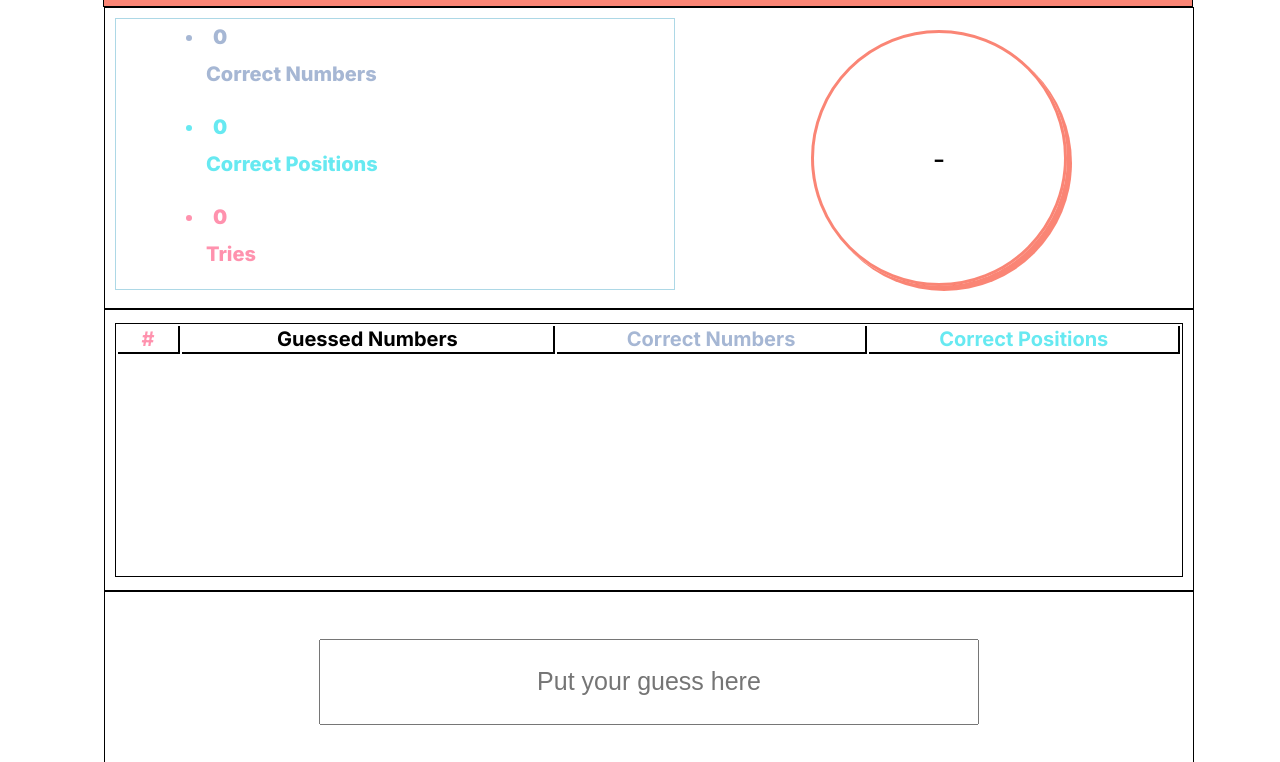
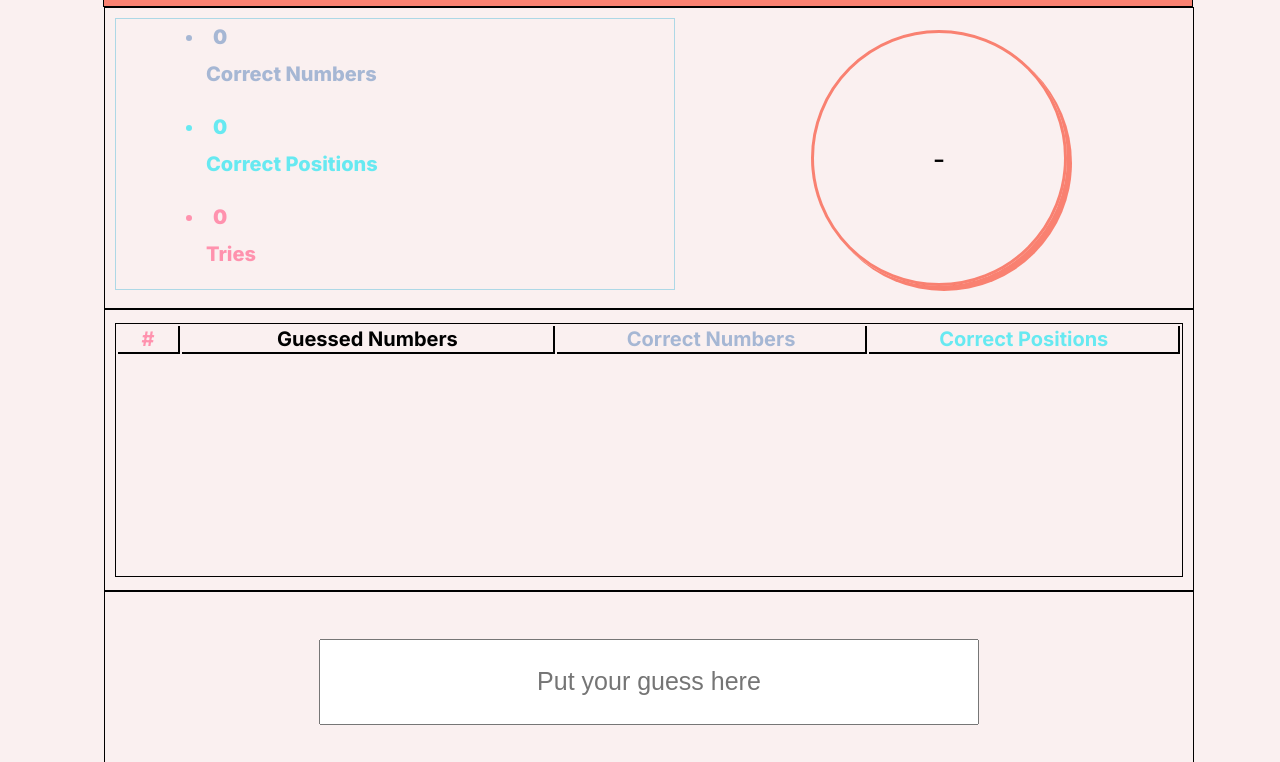
Before and after one commit to tevBoyz/Numbers, a plain HTML site: page index.html in a window 1280 px wide. Shown: the part 85-847 px from the top of the page. Drawn offline with Linux system fonts and the light colour scheme.

Commit message:
Update background color

```diff
--- a/styles.css
+++ b/styles.css
@@ -5,6 +5,7 @@ body {
   justify-content: center;
   align-items: flex-start;
   font-family: "Inter", sans-serif;
+  background-color: #faf0f0;
 }
 
 .main {
```
